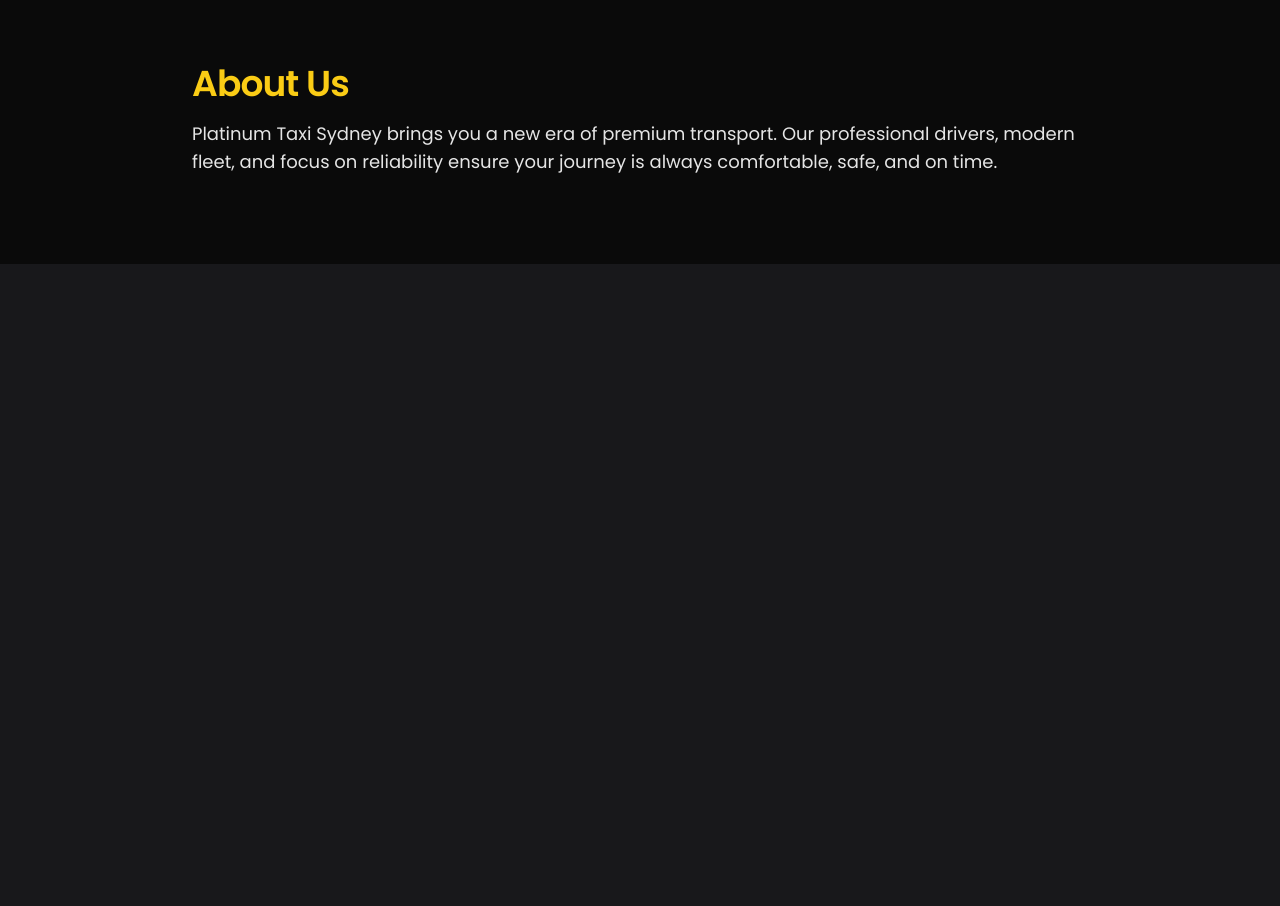
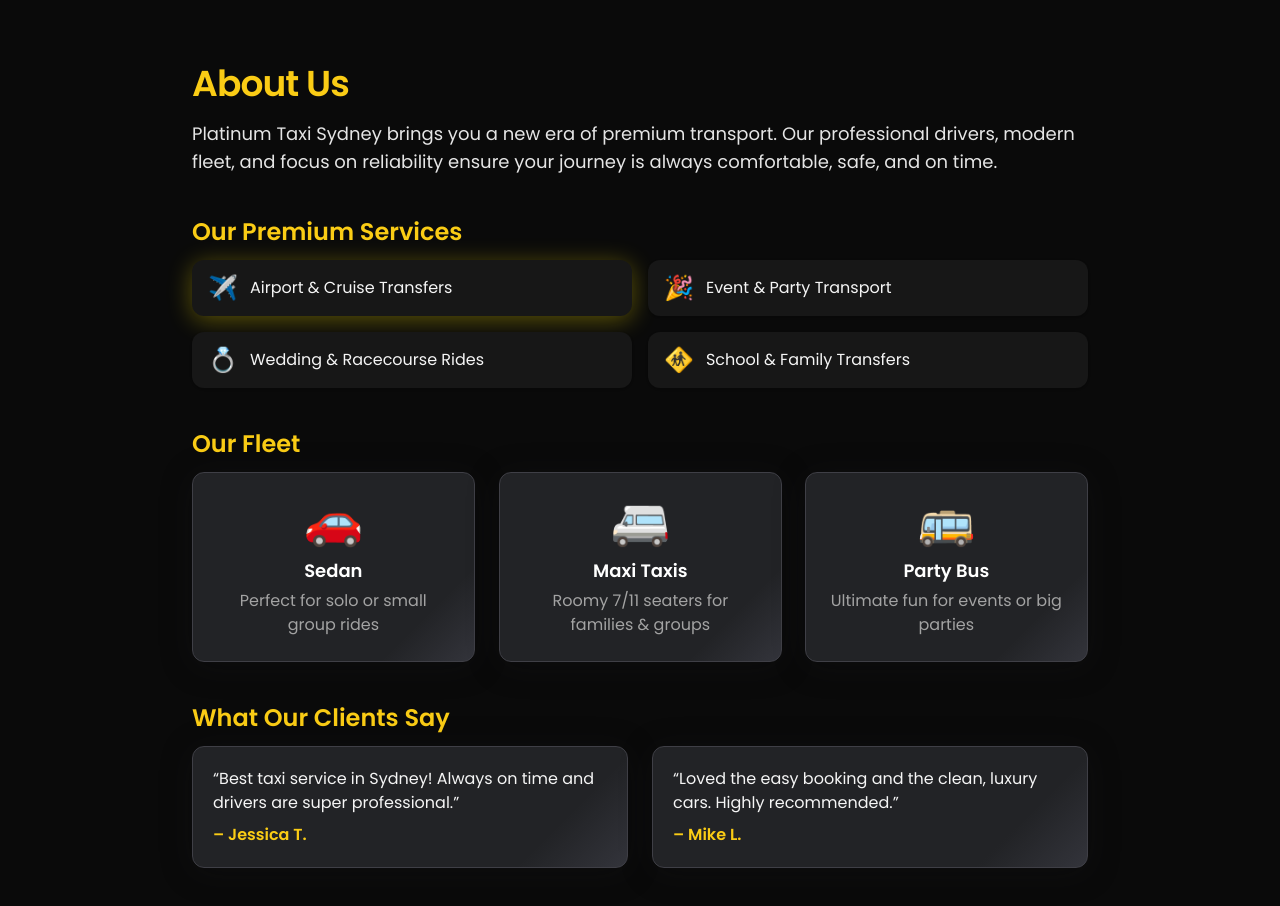
Before and after one commit to mr-ssc/texi-client-demo1, a React (Create React App) app: page /About in a window 1280 px wide. Shown: the top 906 px of the page. Before the commit the page ends 800 px from the top, so only its background shows below. Built offline with nearby package versions, Linux system fonts and the light colour scheme.

Commit message:
first commit

```diff
--- a/src/component/About.js
+++ b/src/component/About.js
@@ -11,7 +11,56 @@
           on time.
         </p>
 
+        <h3 class="text-2xl font-bold text-yellow-400 mb-3 mt-10">Our Premium Services</h3>
+        <ul class="grid md:grid-cols-2 gap-4 text-neutral-100 mb-8">
+          <li class="flex items-center gap-3 bg-neutral-900 rounded-xl px-4 py-3 shadow yellow-glow"><span
+            class="text-2xl">✈️</span>Airport & Cruise Transfers</li>
+          <li class="flex items-center gap-3 bg-neutral-900 rounded-xl px-4 py-3 shadow"><span
+            class="text-2xl">🎉</span>Event & Party Transport</li>
+          <li class="flex items-center gap-3 bg-neutral-900 rounded-xl px-4 py-3 shadow"><span
+            class="text-2xl">💍</span>Wedding & Racecourse Rides</li>
+          <li class="flex items-center gap-3 bg-neutral-900 rounded-xl px-4 py-3 shadow"><span
+            class="text-2xl">🚸</span>School & Family Transfers</li>
+        </ul>
+
+        <h3 class="text-2xl font-bold text-yellow-400 mb-3 mt-10">Our Fleet</h3>
+        <div class="grid md:grid-cols-3 gap-6">
+          <div class="bg-neutral-900 rounded-xl p-6 text-center shadow matte-card anim-pop">
+            <span class="text-5xl block mb-3">🚗</span>
+            <div class="font-bold text-lg mb-1">Sedan</div>
+            <div class="text-neutral-400">Perfect for solo or small group rides</div>
+          </div>
+          <div class="bg-neutral-900 rounded-xl p-6 text-center shadow matte-card anim-pop">
+            <span class="text-5xl block mb-3">🚐</span>
+            <div class="font-bold text-lg mb-1">Maxi Taxis</div>
+            <div class="text-neutral-400">Roomy 7/11 seaters for families & groups</div>
+          </div>
+          <div class="bg-neutral-900 rounded-xl p-6 text-center shadow matte-card anim-pop">
+            <span class="text-5xl block mb-3">🚌</span>
+            <div class="font-bold text-lg mb-1">Party Bus</div>
+            <div class="text-neutral-400">Ultimate fun for events or big parties</div>
+          </div>
+        </div>
+
+        <h3 class="text-2xl font-bold text-yellow-400 mb-3 mt-10">What Our Clients Say</h3>
+        <div class="grid md:grid-cols-2 gap-6">
+          <div class="bg-neutral-900 rounded-xl p-5 shadow matte-card">
+            <div class="text-neutral-100 mb-2">“Best taxi service in Sydney! Always on time and drivers are
+              super professional.”</div>
+            <div class="text-yellow-400 font-bold">– Jessica T.</div>
+          </div>
+          <div class="bg-neutral-900 rounded-xl p-5 shadow matte-card">
+            <div class="text-neutral-100 mb-2">“Loved the easy booking and the clean, luxury cars. Highly
+              recommended.”</div>
+            <div class="text-yellow-400 font-bold">– Mike L.</div>
+          </div>
+        </div>
+
         {/* Services, Fleet, Testimonials sections */}
+
+
+
+
         {/* ... */}
       </div>
     </section>
--- a/src/component/Contact.js
+++ b/src/component/Contact.js
@@ -11,24 +11,27 @@
         <div className="text-neutral-200 text-lg mb-4">
           Have questions or need help? Reach out to our friendly team anytime.
         </div>
+
         <div className="mb-2">
           <span className="font-bold text-yellow-400">Phone:</span>
           <a href="tel:+61412345678" className="ml-2 hover:underline text-neutral-100">
             +61 412 345 678
           </a>
         </div>
-        <div className="mb-2">
+
+        <div className="mb-2 flex flex-col sm:flex-row">
           <span className="font-bold text-yellow-400">Email:</span>
           <a
             href="mailto:bookings@platinumtaxi.com.au"
-            className="ml-2 hover:underline text-neutral-100"
+            className="sm:ml-2 hover:underline text-neutral-100 break-all"
           >
             bookings@platinumtaxi.com.au
           </a>
         </div>
-        <div>
+
+        <div className="flex flex-col sm:flex-row">
           <span className="font-bold text-yellow-400">Address:</span>
-          <span className="ml-2 text-neutral-100">Sydney, NSW, Australia</span>
+          <span className="sm:ml-2 text-neutral-100">Sydney, NSW, Australia</span>
         </div>
       </div>
     </section>
--- a/src/index.css
+++ b/src/index.css
@@ -5,6 +5,7 @@
   padding: 0;
   color: white;
   min-height: 100vh;
+  overflow-x: hidden;
 }
 
 .app {
```
